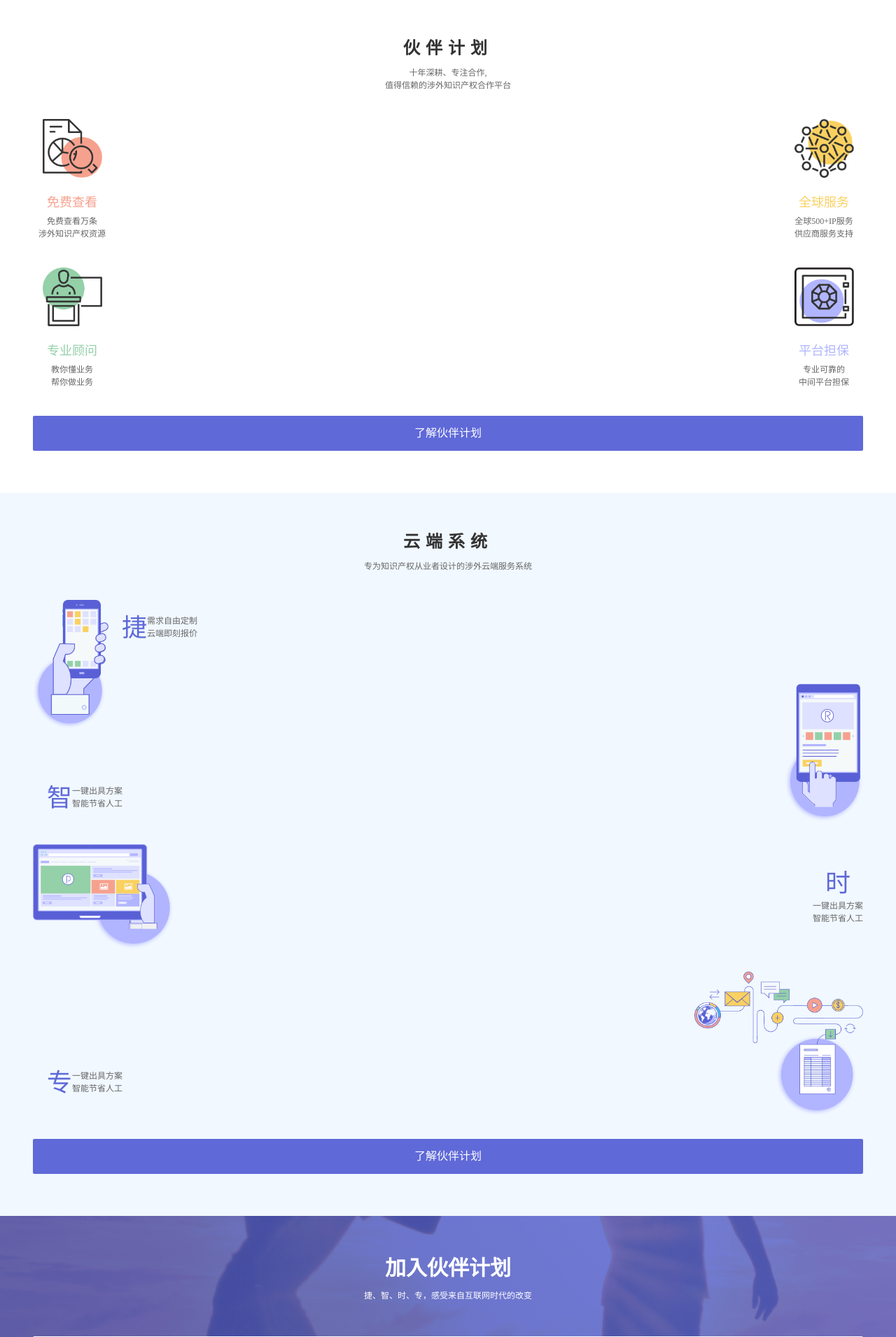
After one commit to snowheaven1995/huobanmobile, a Django app: a page that uses templates/base.html in a window 1280 px wide. The commit adds this page. Shown: the part 534-2444 px from the top of the page at 70% size. Run offline with Django 3.2, Linux system fonts and the light colour scheme; some libraries are stand-ins or nearby versions.

Commit message:
header and footer

```diff
--- a/snowheaven/urls.py
+++ b/snowheaven/urls.py
@@ -21,5 +21,7 @@ import snowheaven.views as view
 urlpatterns = [
     url(r'^admin/', admin.site.urls),
     url(r'^mobile$', view.mobile),
+    url(r'^first$', view.first),
+    url(r'^partner$', view.moblie_partner),
     url(r'^mobile_reg', view.reg),
 ]
--- a/snowheaven/views.py
+++ b/snowheaven/views.py
@@ -1,7 +1,17 @@
 from django.shortcuts import render
+
+
+def first(request):
+    return render(request, 'mobile_first.html')
+
+
+def moblie_partner(request):
+    return render(request, 'mobile_partner.html')
 
 
 def mobile(request):
     return render(request, 'mobile.html')
+
+
 def reg(request):
     return render(request, 'mobile_reg.html')
--- /dev/null
+++ b/static/css/common.css
@@ -0,0 +1,205 @@
+*{margin:0;padding:0}
+h2{
+    font-weight: normal;
+}
+.clear{
+    clear: both;
+}
+.header{
+    position: absolute;
+    top:0;
+    width: 100%;
+    height: 43px;
+    padding: 22px 22px 0 22px;
+    -webkit-box-sizing: border-box;
+    -moz-box-sizing: border-box;
+    box-sizing: border-box;
+}
+.icon{
+    fill: #FFFFFF;
+    width: 101px;
+    height: 20px;
+    float: left;
+}
+.nav_btn{
+    width: 23px;
+    height: 15px;
+    background: url('../image/nav_btn2.png') no-repeat;
+    background-size: cover;
+    background-position: center;
+    float: right;
+}
+.bgDiv{
+    width: 100%;
+    height: 100%;
+    background-color: #FFFFFF;
+    opacity: .98;
+    position:fixed;
+    display: none;
+    z-index: 99;
+    bottom: 0;
+}
+.rightNav{
+    width: 100%;
+    /*max-width: 400px;*/
+    height: 100%;
+    background-color: #fff;
+    position: fixed;
+    z-index: 999;
+    top: 0;
+    opacity: .98;
+    right: -100%;
+    padding: 25px;
+    box-sizing: border-box;
+}
+
+.rightNav p{
+    margin-top: 40px;
+    text-align: center;
+}
+.rightNav .first_p{
+    margin-top: 0;
+}
+.region{
+    width: 100%;
+    padding: 50px 47px 60px 47px;
+    box-sizing: border-box;
+}
+.common_font{
+    font-size: 12px;
+    color: #666666;
+}
+.footer{
+    background: url('../image/footer_back.png') no-repeat;
+    background-size: cover;
+    background-position: center;
+    height: 410px;
+    padding: 40px 22px 30px 22px;
+    box-sizing: border-box;
+    color: #FFFFFF;
+}
+.footer p{
+    opacity: 0.5;
+    margin-top: 16px;
+}
+.contact{
+    margin-top: 0!important;
+}
+.line{
+    width: 100%;
+    height: 1px;
+    background-color: #333333;
+    margin: 30px 0;
+}
+.black{
+    width: 100%;
+    height: 40px;
+}
+.to_somewhere{
+    display: flex;
+    width: 100%;
+    height: 66px;
+
+    color: #FFFFFF;
+    justify-content:space-between
+}
+.somewhere{
+    width: 50px;
+}
+.head_text{
+    color: #FFFFFF;
+    text-align: center;
+}
+.head_text h1{
+    font-size: 30px;
+    font-family: "Songti SC";
+}
+.head_text p{
+    color: #FFFFFF;
+    text-align: left;
+}
+.btn{
+    width:100%;
+    height: 50px;
+    border-radius: 2px;
+    text-align: center;
+    line-height: 50px;
+    box-sizing: border-box;
+    font-size: 16px;
+}
+.btn_area{
+
+    margin: 50px auto 0 auto;
+}
+.to_huoban{
+    background-color: #5F69D8;
+    color: #FFFFFF;
+    margin-top: 40px;
+}
+.to_register{
+    color: #5960D6;
+    margin-bottom: 16px;
+    background-color: #FFFFFF;
+}
+.to_show{
+    color: #FFFFFF;
+    border: 1px solid #FFFFFF;
+    background-color:rgba(255,255,255,.05)
+}
+.item{
+    width: 112px;
+    text-align: center;
+}
+.item_pic{
+    background: url('../image/free_look.png') no-repeat;
+    background-size: 100% 100%;
+    background-position: center;
+    width: 85px;
+    height: 84px;
+    margin: 0 auto;
+
+    /*background-size: 100% 100%;*/
+}
+.item h2{
+    font-size: 18px;
+    margin: 20px 0 6px 0;
+}
+.free_look{
+    float: left;
+}
+.globe_service{
+    float: right;
+}
+.expert{
+    float: left;
+}
+.platform{
+    float: right;
+}
+.globe_service_pic{
+    background: url('../image/globe_server.png') no-repeat;
+    background-size: 100% 100%;
+    background-position: center;
+}
+.expert_pic{
+    background: url('../image/expert.png') no-repeat;
+    background-size: 100% 100%;
+    background-position: center;
+}
+.platform_pic{
+    background: url('../image/platform.png') no-repeat;
+    background-size: 100% 100%;
+    background-position: center;
+}
+.free_look_h2{
+    color: #F6A18E;
+}
+.expert_h2{
+    color: #94D0A8;
+}
+.platform_h2{
+    color: #B1B5FF;
+}
+.globe_service_h2{
+    color: #FAD160;
+}
--- a/static/css/mobile_forward.css
+++ b/static/css/mobile_forward.css
@@ -1,32 +1,17 @@
 
 /* */
-*{margin:0;padding:0}
-h2{
-    font-weight: normal;
-}
-.clear{
-    clear: both;
-}
-.region{
-    width: 100%;
-    padding: 50px 57px 60px 57px;
-    box-sizing: border-box;
 
-}
+
 .first_region{
-    width: 100%;
-    height: 516px;
     background: url('../image/first_page_back.png') no-repeat;
     background-size: cover;
     background-position: center;
-    padding: 22px;
-    box-sizing: border-box;
 }
 .partner_region{
-   height: 712px;
+   /*height: 712px;*/
 }
 .cloud_region{
-    height: 1033px;
+    /*height: 1033px;*/
     background-color: #F1F8FF;
     overflow: hidden;
 }
@@ -109,34 +64,9 @@ h2{
     font-size: 12px;
     margin-top: 10px;
 }
-.btn_area{
-    width:80%;
-    margin: 50px auto;
-}
-.btn{
 
-    height: 50px;
-    border-radius: 2px;
-    background-color: #FFFFFF;
-    margin-bottom: 16px;
-    text-align: center;
-    line-height: 50px;
-    box-sizing: border-box;
-    font-size: 16px;
-}
-.to_huoban{
-    background-color: #5F69D8;
-    color: #FFFFFF;
-    margin-top: 40px;
-}
-.to_register{
-    color: #5960D6;
-}
-.to_show{
-    color: #FFFFFF;
-    border: 1px solid #FFFFFF;
-    background-color:rgba(255,255,255,.05)
-}
+
+
 .region_title{
     text-align: center;
 }
@@ -146,84 +76,9 @@ h2{
     margin-bottom: 10px;
     letter-spacing: 8px;
 }
-.common_font{
-    font-size: 12px;
-    color: #666666;
-}
-.black{
-    width: 100%;
-    height: 40px;
-}
-.item{
-    width: 112px;
 
-    text-align: center;
-}
-.item_pic{
-    background: url('../image/free_look.png') no-repeat;
-    background-size: 100% 100%;
-    background-position: center;
-    width: 85px;
-    height: 84px;
-    margin: 0 auto;
 
-    /*background-size: 100% 100%;*/
-}
-.item h2{
-    font-size: 18px;
-    margin: 20px 0 6px 0;
-}
-.free_look{
-    float: left;
-}
-.globe_service{
-    float: right;
-}
-.expert{
-    float: left;
 
-}
-.platform{
-    float: right;
-
-}
-.globe_service_pic{
-    background: url('../image/globe_server.png') no-repeat;
-    background-size: 100% 100%;
-    background-position: center;
-}
-.expert_pic{
-    background: url('../image/expert.png') no-repeat;
-    background-size: 100% 100%;
-    background-position: center;
-}
-.platform_pic{
-    background: url('../image/platform.png') no-repeat;
-    background-size: 100% 100%;
-    background-position: center;
-}
-.free_look_h2{
-    color: #F6A18E;
-}
-.expert_h2{
-    color: #94D0A8;
-}
-.platform_h2{
-    color: #B1B5FF;
-}
-.globe_service_h2{
-    color: #FAD160;
-}
-.region_btn{
-    width: 100%;
-    height: 50px;
-    border-radius: 2px;
-
-    text-align: center;
-    line-height: 50px;
-    box-sizing: border-box;
-    font-size: 16px;
-}
 .cloud_content{
     position: relative;
     height: 770px;
--- a/templates/base.html
+++ b/templates/base.html
@@ -2,18 +2,54 @@
 <html lang="en">
 <head>
     <meta charset="utf-8"/>
-    <link rel="stylesheet" href="/static/css/mobile_forward.css">
+
+    <link rel="stylesheet" href="/static/css/common.css">
+    {% block header-css %}
+    {% endblock %}
     <meta name="viewport" content="width=device-width, initial-scale=1.0, maximum-scale=1.0, user-scalable=0">
     {% block title %}
         <title>{{ SITE_NAME }}{{ TITLE_CONNECTOR }}让跨境知识产权保护更简单</title>
     {% endblock %}
 </head>
 <body>
+    <div class="bgDiv"></div>
+    <div class="rightNav">
+        <div class="nav_btn act"></div>
+        <div class="clear"></div>
+        <p class="first_p">首页</p>
+        <p>伙伴计划</p>
+        <p>云端系统</p>
+        <p>汇诚简介</p>
+        <p>汇诚历史</p>
+        <p>荣誉资质</p>
+        <p>加入伙伴</p>
+    </div>
     <div class="header">
         <svg class="icon " aria-hidden="true">
             <use xlink:href="#icon-HCHB"></use>
         </svg>
         <div class="nav_btn"></div>
     </div>
+    {% block content %}
+    {% endblock %}
+    <div class="footer common_font">
+        <p class="contact">联系我们</p>
+        <p>电话：+86 0574-27828899</p>
+        <p>传真：+86 0574-27988333</p>
+        <p>邮箱：nihao@huichenghuoban.com</p>
+        <div class="line"></div>
+        <div class="to_somewhere common_font">
+            <div class="somewhere"><p>伙伴计划</p><p>汇诚简介</p></div>
+            <div class="somewhere"><p>云端系统</p><p>汇诚历史</p></div>
+            <div class="somewhere"><p>加入计划</p><p>荣誉资质</p></div>
+        </div>
+        <div class="line"></div>
+        <p >版权所有-<br>浙江汇诚知识产权代理有限公司 - 浙ICP备11009832号-10</p>
+    </div>
+    <script type="text/javascript" src="//at.alicdn.com/t/font_346631_6kf7k1tn0ch7u8fr.js"></script>
+    <script src="/static/js/jquery.min.js"></script>
+    <script src="/static/js/mobile_forword.js"></script>
+    {% block footer-script %}
+    {% endblock %}
 </body>
 </html>
--- /dev/null
+++ b/templates/mobile_first.html
@@ -0,0 +1,117 @@
+{% extends 'base.html' %}
+{% block header-css %}
+    <link rel="stylesheet" href="/static/css/mobile_forward.css">
+{% endblock %}
+
+{% block content %}
+
+<div class="first_region region ">
+
+    <div class="logo">
+        <svg class="icon hc_logo " aria-hidden="true">
+        <use xlink:href="#icon-H"></use>
+    </svg>
+    </div>
+    <div class="text">
+        <h1>你的知识产权好伙伴</h1>
+        <p>丰富、可靠的全球知识产权服务合作平台</p>
+    </div>
+    <div class="btn_area">
+        <div class="btn to_register">免费注册</div>
+        <div class="btn to_show">预约演示</div>
+    </div>
+</div>
+<div class="partner_region region">
+    <div class="region_title">
+        <h1>伙伴计划</h1>
+        <p class="common_font">十年深耕、专注合作,</p>
+        <p class="common_font">值得信赖的涉外知识产权合作平台</p>
+    </div>
+    <div class="black"></div>
+    <div class="item free_look">
+        <div class="item_pic free_look_pic"></div>
+        <h2 class="free_look_h2">免费查看</h2>
+        <p class="common_font">免费查看万条</p>
+        <p class="common_font">涉外知识产权资源</p>
+    </div>
+    <div class="item globe_service">
+        <div class="item_pic globe_service_pic"></div>
+        <h2 class="globe_service_h2">全球服务</h2>
+        <p class="common_font">全球500+IP服务</p>
+        <p class="common_font">供应商服务支持</p>
+    </div>
+    <div class="clear "></div>
+    <div class="black"></div>
+    <div class="item expert">
+        <div class="item_pic expert_pic"></div>
+        <h2 class="expert_h2">专业顾问</h2>
+        <p class="common_font">教你懂业务</p>
+        <p class="common_font">帮你做业务</p>
+    </div>
+    <div class="item platform">
+        <div class="item_pic platform_pic"></div>
+        <h2 class="platform_h2">平台担保</h2>
+        <p class="common_font">专业可靠的</p>
+        <p class="common_font">中间平台担保</p>
+    </div>
+    <div class="clear"></div>
+    <div class="btn to_huoban">了解伙伴计划</div>
+
+</div>
+<div class="region cloud_region">
+    <div class="region_title">
+        <h1>云端系统</h1>
+        <p class="common_font">专为知识产权从业者设计的涉外云端服务系统</p>
+    </div>
+    <div class="black"></div>
+    <div class="cloud_content">
+        <div class="cloud_pic1"></div>
+        <div class="cloud_pic2"></div>
+        <div class="cloud_pic3"></div>
+        <div class="cloud_pic4"></div>
+        <div class="cloud_text1">
+            <div class="block_left">捷</div>
+            <div class="block_right">
+                <p class="common_font">需求自由定制</p>
+                <p class="common_font">云端即刻报价</p>
+            </div>
+        </div>
+        <div class="cloud_text2">
+            <div class="block_left">智</div>
+            <div class="block_right">
+                <p class="common_font">一键出具方案</p>
+                <p class="common_font">智能节省人工</p>
+            </div>
+        </div>
+        <div class="cloud_text3">
+            <div class="time_cloud">时</div>
+            <div >
+                <p class="common_font">一键出具方案</p>
+                <p class="common_font">智能节省人工</p>
+            </div>
+        </div>
+        <div class="cloud_text4">
+            <div class="block_left">专</div>
+            <div class="block_right">
+                <p class="common_font">一键出具方案</p>
+                <p class="common_font">智能节省人工</p>
+            </div>
+        </div>
+    </div>
+    <div class="clear"></div>
+    <div class="btn to_cloud">了解伙伴计划</div>
+</div>
+<div class="region join_region">
+    <div class="text">
+        <h1>加入伙伴计划</h1>
+        <p>捷、智、时、专，感受来自互联网时代的改变</p>
+    </div>
+    <div class="btn_area">
+        <div class="btn to_register">免费注册</div>
+        <div class="btn to_show">预约演示</div>
+    </div>
+</div>
+{% endblock %}
+{% block footer-script %}
+
+{% endblock %}
```
Also changed, not shown: other parts of static/css/mobile_forward.css (+1 -31 lines), static/css/mobile_partner.css (added, +29 -0 lines), templates/mobile_partner.html (added, +51 -0 lines), static/image/footer_back.png (added), static/image/partner.png (added).
